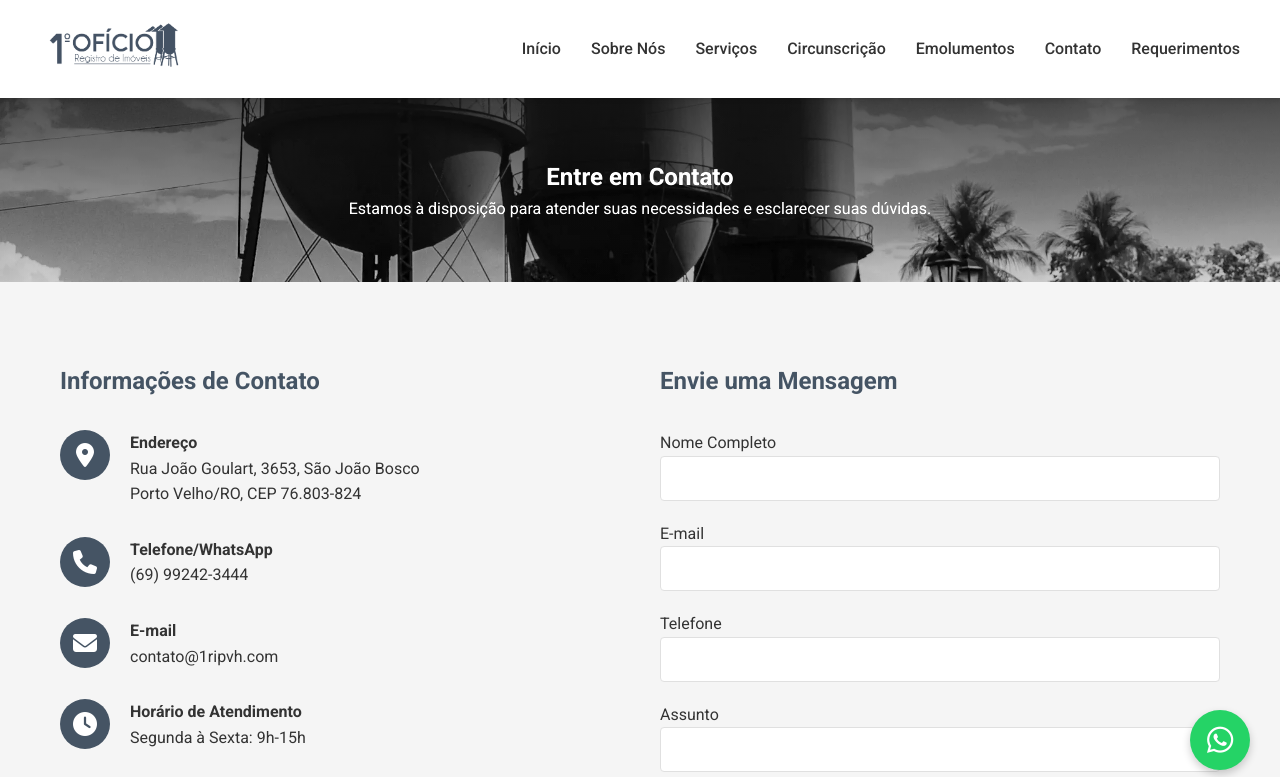
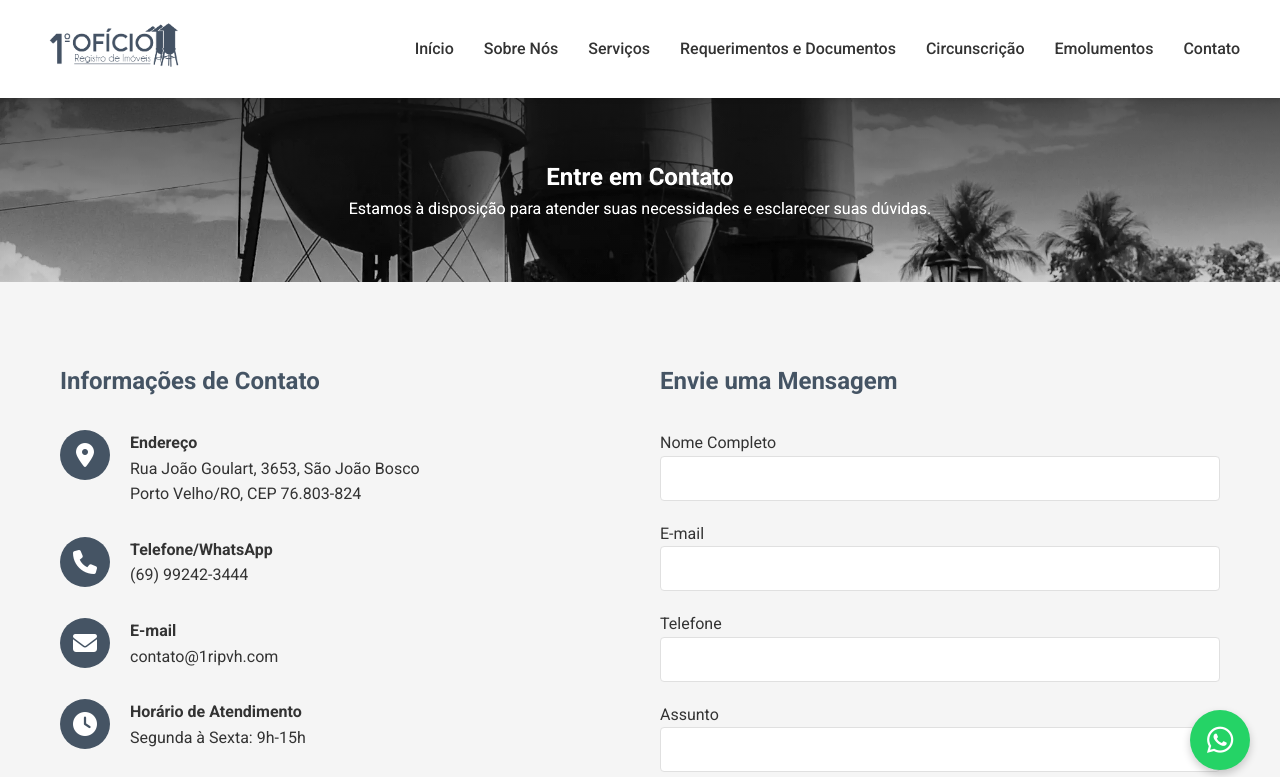
Before and after one commit to tmpcosta/1ripvh, a plain HTML site: page contato.html in a window 1280 px wide. Shown: the top 777 px of the page. Drawn offline with Linux system fonts and the light colour scheme.

Commit message:
Ajustes nos índices

```diff
--- a/contato.html
+++ b/contato.html
@@ -27,10 +27,10 @@
                     <li><a href="index.html">Início</a></li>
                     <li><a href="sobre.html">Sobre Nós</a></li>
                     <li><a href="servicos.html">Serviços</a></li>
+                    <li><a href="requerimentos.html">Requerimentos e Documentos</a></li>
                     <li><a href="circunscricao.html">Circunscrição</a></li>
                     <li><a href="emolumentos-completo.html">Emolumentos</a></li>
                     <li><a href="contato.html">Contato</a></li>
-                    <li><a href="requerimentos.html">Requerimentos</a></li>
                 </ul>
             </nav>
         </div>
```
Also changed, not shown: circunscricao.html (+1 -1 lines), emolumentos-completo.html (+1 -0 lines), index.html (+1 -0 lines), obrigado.html (+2 -0 lines), requerimentos.html (+1 -1 lines), servicos.html (+1 -1 lines), sobre.html (+1 -0 lines).
